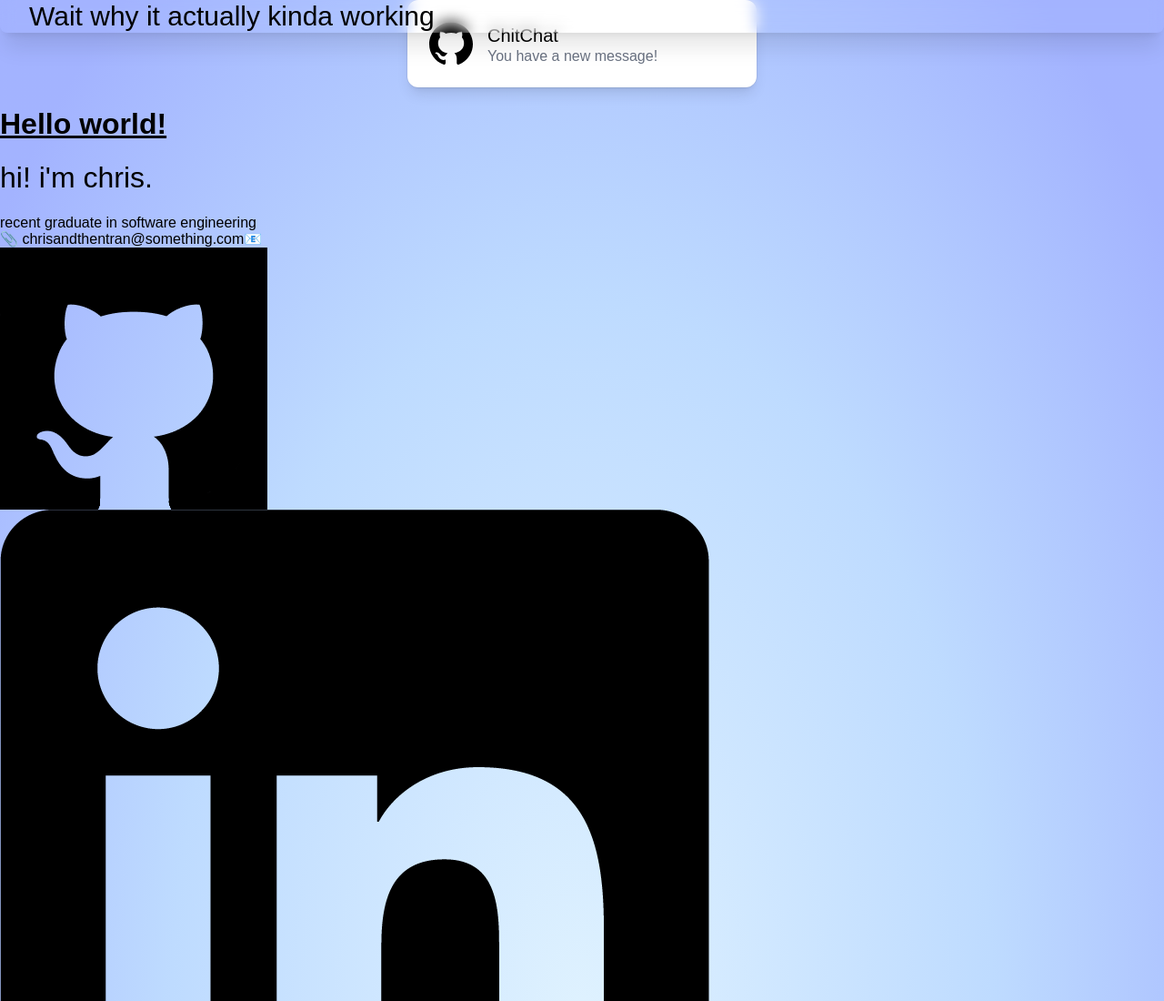
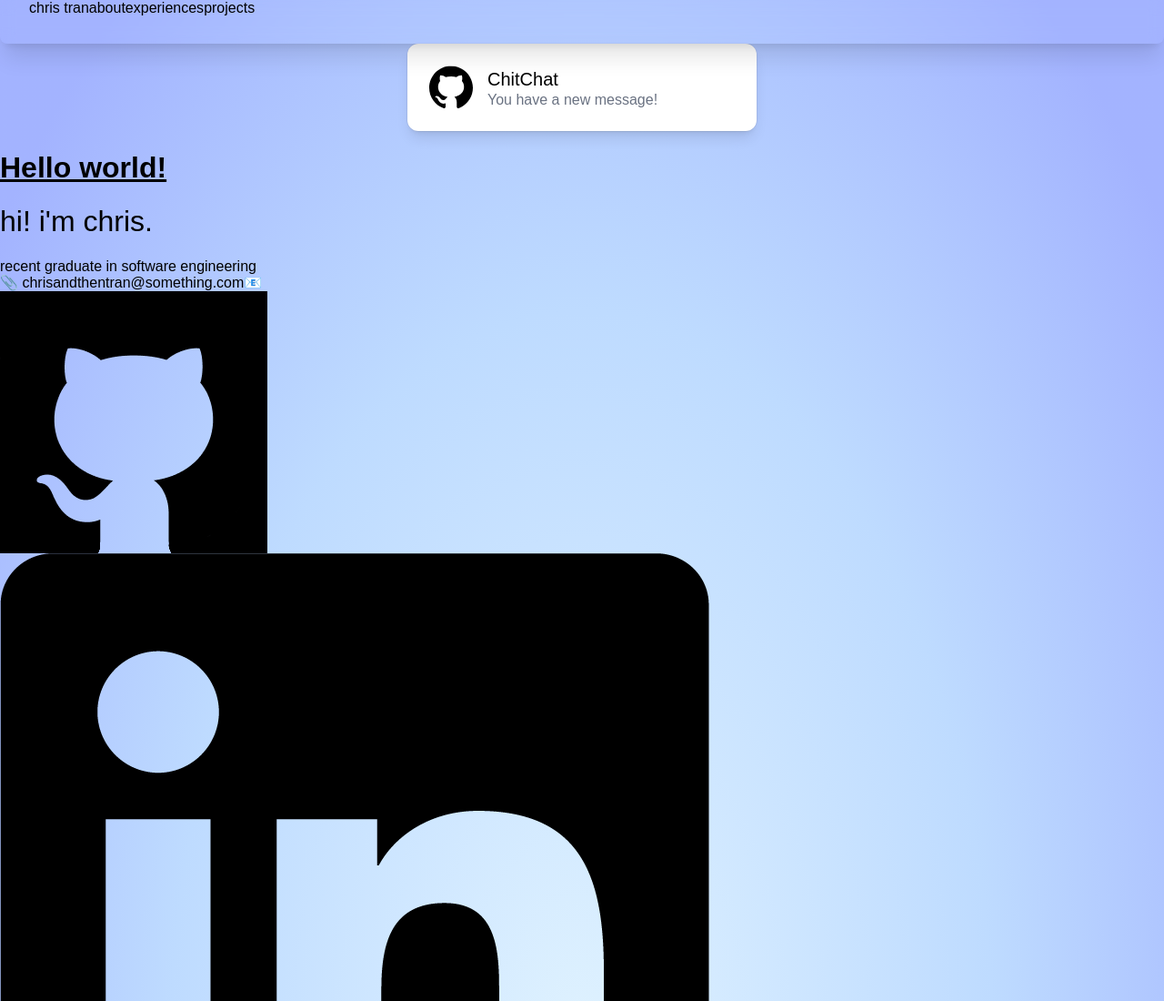
Before and after one commit to chrisandthentran/chrisandthentran-portfolio, a website: page src/index.html in a window 1280 px wide. Shown: the top 1100 px of the page at 91% size. Drawn offline with Linux system fonts and the light colour scheme; a web font is replaced by a local one.

Commit message:
Adjusted header

```diff
--- a/src/index.html
+++ b/src/index.html
@@ -2,6 +2,7 @@
 <!-- div.apples for class -->
 <!doctype html>
 <html lang="en">
+
 <head>
   <meta charset="UTF-8" />
   <meta name="viewport" content="width=device-width, initial-scale=1.0" />
@@ -13,37 +14,39 @@
 
   <link rel="preconnect" href="https://fonts.googleapis.com" />
   <link rel="preconnect" href="https://fonts.gstatic.com" crossorigin />
-    <link
-      href="https://fonts.googleapis.com/css2?family=Baloo+Tammudu+2:wght@400..800&display=swap"
-      rel="stylesheet"
-    />
+  <link href="https://fonts.googleapis.com/css2?family=Baloo+Tammudu+2:wght@400..800&display=swap" rel="stylesheet" />
 </head>
 
 <header>
-    <div
-      class="container shadow-xl fixed top-0 min-w-dvw backdrop-blur-sm bg-blend-multiply rounded-b-lg"
-    >
+  <header class="container shadow-xl fixed top-0 min-w-dvw backdrop-blur-sm bg-blend-multiply rounded-b-lg">
+    <div class="">
+      <nav class="">
+        <div class="relative flex overflow-x-clip">
+          <h2><span>chris tran</span></h2>
+          <div class="flex">
+            <a href="#">about</a>
+            <a href="#">experiences</a>
+            <a href="#">projects</a>
+          </div>
+        </div>
+      </nav>
+    </div>
+  </header>
+  <!-- <div class="container shadow-xl fixed top-0 min-w-dvw backdrop-blur-sm bg-blend-multiply rounded-b-lg">
     <div class="text-black text-3xl">Wait why it actually kinda working</div>
-    </div>
+  </div> -->
 </header>
 
 <div
-    class="mx-auto flex max-w-sm items-center gap-x-4 rounded-xl bg-white p-6 shadow-lg outline outline-black/5 dark:bg-slate-800 dark:shadow-none dark:-outline-offset-1 dark:outline-white/10"
-  >
-    <img
-      class="size-12 shrink-0"
-      src="/imgs/githubcat.svg"
-      alt="ChitChat Logo"
-    />
+  class="mx-auto flex max-w-sm items-center gap-x-4 rounded-xl bg-white p-6 shadow-lg outline outline-black/5 dark:bg-slate-800 dark:shadow-none dark:-outline-offset-1 dark:outline-white/10">
+  <img class="size-12 shrink-0" src="/imgs/githubcat.svg" alt="ChitChat Logo" />
   <div>
     <div class="text-xl font-medium text-black dark:text-white">ChitChat</div>
     <p class="text-gray-500 dark:text-gray-400">You have a new message!</p>
   </div>
 </div>
 
-  <body
-    class="bg-radial-[at_50%_75%] from-sky-100 via-blue-200 to-indigo-300 to-90%"
-  >
+<body class="bg-radial-[at_50%_75%] from-sky-100 via-blue-200 to-indigo-300 to-90%">
   <h1 class="text-3xl font-bold underline">Hello world!</h1>
   <div class="BusinessCard">
     <h1>hi! i'm chris.</h1>
@@ -51,22 +54,14 @@
     <p>recent graduate in software engineering</p>
     <p>
       &#128206;
-        <a href="mailto:chrisandthentran@something.com"
-          >chrisandthentran@something.com</a
-        >&#128231;
+      <a href="mailto:chrisandthentran@something.com">chrisandthentran@something.com</a>&#128231;
     </p>
     <div>
-        <a href="https://github.com/chrisandthentran" target="_blank"
-          ><img
-            src="../imgs/githubcat.png"
-            alt="github link to chrisandthentran"
-        /></a>
+      <a href="https://github.com/chrisandthentran" target="_blank"><img src="../imgs/githubcat.png"
+          alt="github link to chrisandthentran" /></a>
     </div>
-      <a href="https://www.linkedin.com/in/christran01/" target="_blank"
-        ><img
-          src="../imgs/linkedinlogo.png"
-          alt="linkedin link to christran01 "
-      /></a>
+    <a href="https://www.linkedin.com/in/christran01/" target="_blank"><img src="../imgs/linkedinlogo.png"
+        alt="linkedin link to christran01 " /></a>
     <!-- flipped card side -->
     <div>
       <h2>about</h2>
@@ -94,4 +89,5 @@
     <p>thanks for visiting! cheerio!</p>
   </footer>
 </body>
+
 </html>
--- a/src/styles.css
+++ b/src/styles.css
@@ -1,13 +1,10 @@
-/* header{
-    display: block;
-    width: 100%;
-    position: fixed;
-    top: 0;
-    border: none;
-    background-color: rgb(222, 201, 255);
+header {
+    height: 3rem;
+    /* background-color: rgb(222, 201, 255); */
 
 }
-body{
+
+/* body{
     margin: 10px;
 }
 
```
Lines whose indentation alone changed are shown as unchanged.
